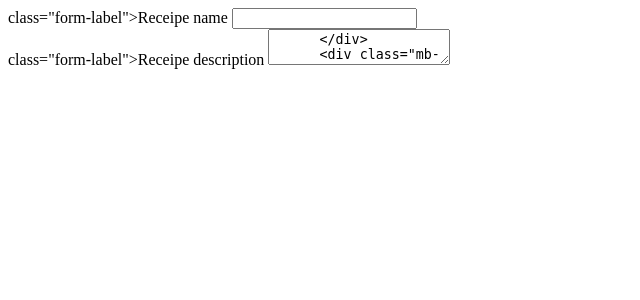
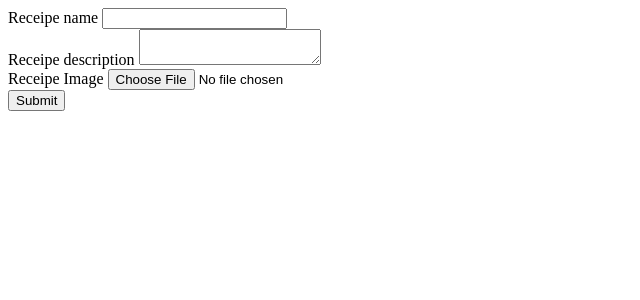
Before and after one commit to gkaurrr/myproject, a Django app: page /receipes/ in a window 1280 px wide. Shown: the top 300 px of the page, without its empty margins (0-640 px from the left). Run offline with Django 5.2, Linux system fonts and the light colour scheme.

Commit message:
Updated receipes.html with new content

```diff
--- a/vege/templates/receipes.html
+++ b/vege/templates/receipes.html
@@ -1,23 +1,20 @@
-{% block start %}
 
 
  <div class="container">
 
     <form>
        <div class="mb-3">
-        <label for="exampleInputEmail1"> class="form-label">Receipe name</label>
+        <label for="exampleInputEmail1" class="form-label">Receipe name</label>
         <input type="text" class="form-control">
       </div>
       <div class="mb-3">
-        <label for="exampleInputPassword1"> class="form-label">Receipe description</label>
-        <textarea class="form-control" </textarea>
+        <label for="exampleInputPassword1" class="form-label">Receipe description</label>
+        <textarea class="form-control"></textarea>
       </div>
       <div class="mb-3">
-        <label for="exampleInputPassword1"> class="form-label">Receipe Image</label>
+        <label for="exampleInputPassword1" class="form-label">Receipe Image</label>
         <input type="file" class="form-control">
       </div>
       <button type="submit" class="btn btn-primary">Submit</button>
     </form>
     </div>
-
-{% endblock %}
```
